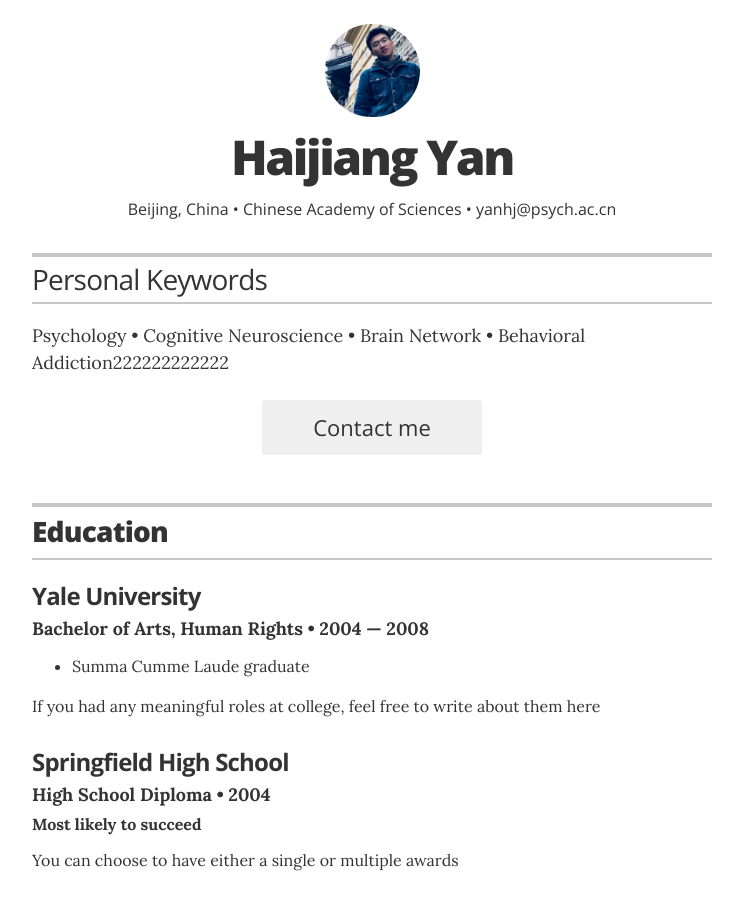
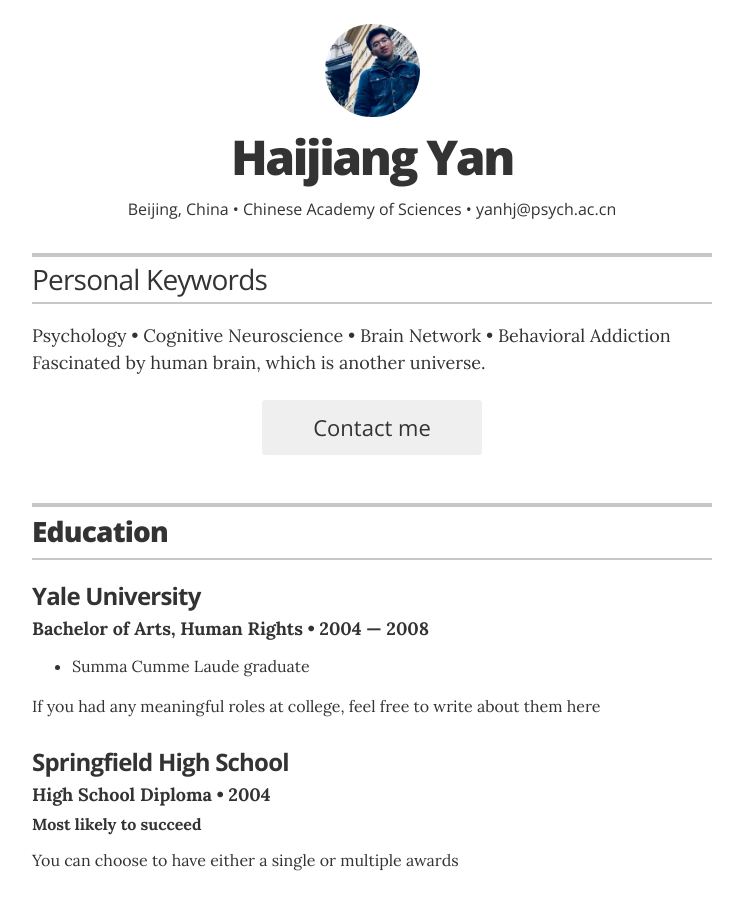
Before and after one commit to PsychYan/PsychYan.github.io, a Jekyll site: the page built from index.html, in a window 1280 px wide and 900 px high. Shown: the whole window, without its empty margins (268-1011 px from the left). Built offline with Jekyll 4.4.1, drawn with Linux system fonts in a browser that asks for light colours.

Commit message:
Update _config.yml

```diff
--- a/_config.yml
+++ b/_config.yml
@@ -23,7 +23,7 @@ resume_contact_address:         "Institute of Psychology, Chinese Academy of Sci
 resume_header_contact_info:     "Beijing, China • Chinese Academy of Sciences • yanhj@psych.ac.cn"
 display_header_contact_info:    "true"
 
-resume_header_intro: "<p>Psychology • Cognitive Neuroscience • Brain Network • Behavioral Addiction222222222222</p>"
+resume_header_intro: "<p>Psychology • Cognitive Neuroscience • Brain Network • Behavioral Addiction Fascinated by human brain, which is another universe.</p>"
 
 # use "yes" to display the email contact button,
 # "no" to display an "I'm not looking for work" message,
```
